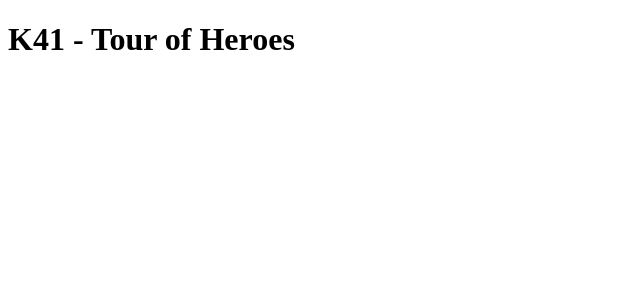
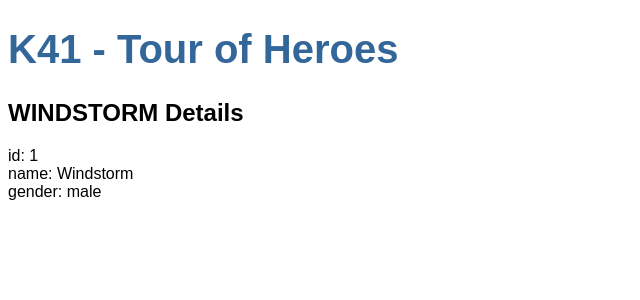
Before and after one commit to zeeeya/Angular-Tour-of-Heroes, an Angular app: page / in a window 1280 px wide. Shown: the top 300 px of the page, without its empty margins (0-640 px from the left). Built offline with nearby package versions, Linux system fonts and the light colour scheme.

Commit message:
added and modifies heroes component

```diff
--- a/src/app/app.component.css
+++ b/src/app/app.component.css
@@ -0,0 +1,22 @@
+/* Application-wide Styles */
+h1 {
+  color: #369;
+  font-family: Arial, Helvetica, sans-serif;
+  font-size: 250%;
+}
+h2, h3 {
+  color: #444;
+  font-family: Arial, Helvetica, sans-serif;
+  font-weight: lighter;
+}
+body {
+  margin: 2em;
+}
+body, input[text], button {
+  color: #888;
+  font-family: Cambria, Georgia;
+}
+/* everywhere else */
+* {
+  font-family: Arial, Helvetica, sans-serif;
+}
--- a/src/app/app.component.html
+++ b/src/app/app.component.html
@@ -1,3 +1,2 @@
-<h1>
-  {{title}}
-</h1>
+<h1>{{title}}</h1>
+<app-heroes></app-heroes>
--- a/src/app/app.module.ts
+++ b/src/app/app.module.ts
@@ -4,10 +4,12 @@ import { FormsModule } from '@angular/forms';
 import { HttpModule } from '@angular/http';
 
 import { AppComponent } from './app.component';
+import { HeroesComponent } from './heroes/heroes.component';
 
 @NgModule({
   declarations: [
-    AppComponent
+    AppComponent,
+    HeroesComponent
   ],
   imports: [
     BrowserModule,
--- /dev/null
+++ b/src/app/hero.ts
@@ -0,0 +1,5 @@
+export class Hero {
+  id: any;
+  name: string;
+  gender: string;
+}
--- /dev/null
+++ b/src/app/heroes/heroes.component.html
@@ -0,0 +1,4 @@
+<h2>{{ myhero.name | uppercase }} Details</h2>
+<div><span>id: </span>{{myhero.id}}</div>
+<div><span>name: </span>{{myhero.name}}</div>
+<div><span>gender: </span>{{myhero.gender}}</div>
--- /dev/null
+++ b/src/app/heroes/heroes.component.ts
@@ -0,0 +1,22 @@
+import { Component, OnInit } from '@angular/core';
+import { Hero } from '../hero';
+
+@Component({
+  selector: 'app-heroes',
+  templateUrl: './heroes.component.html',
+  styleUrls: ['./heroes.component.css']
+})
+export class HeroesComponent implements OnInit {
+
+  myhero: Hero = {
+    id: 1,
+    name: 'Windstorm',
+    gender: 'male'
+  };
+
+  constructor() { }
+
+  ngOnInit() {
+  }
+
+}
```
Also changed, not shown: src/app/heroes/heroes.component.css (added), 1 other file (tests, documents, lock files or other folders).
